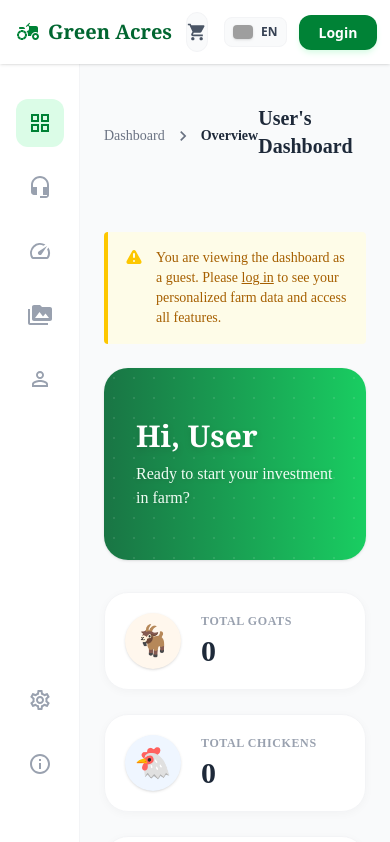
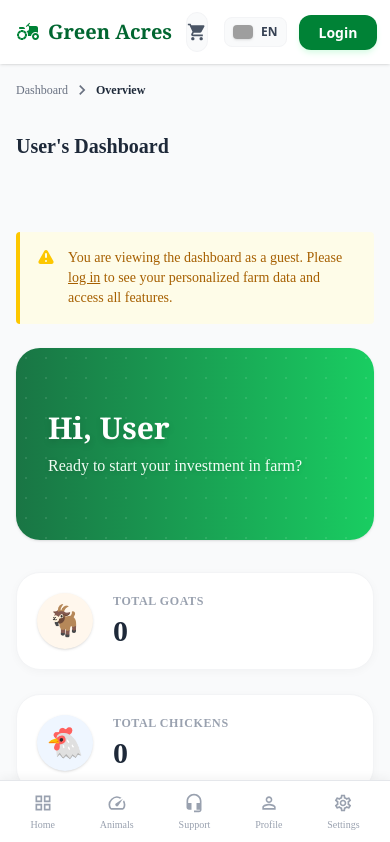
Before and after one commit to SanjayBista1010/InvestoMart, a React (Vite) app in the folder frontend/: page /userdashboard in a window 390 px wide. Shown: the top 842 px of the page. Built offline with nearby package versions, Linux system fonts and the light colour scheme; grey boxes are pictures that could not be loaded; a web font is replaced by a local one.

Commit message:
feat(ui): Add responsive app-like mobile layout and fix Recharts container height error

```diff
--- a/frontend/src/components/Layout/DashboardLayout.jsx
+++ b/frontend/src/components/Layout/DashboardLayout.jsx
@@ -10,11 +10,11 @@ const DashboardLayout = ({ children, pageTitle, breadcrumbs = [] }) => {
             <DashboardSidebar />
 
             {/* Main Content */}
-            <div className="flex-1 ml-20 p-6 md:p-8 overflow-y-auto">
+            <div className="flex-1 ml-0 md:ml-20 p-4 pb-24 md:p-8 overflow-y-auto w-full">
                 <div className="max-w-7xl mx-auto h-full flex flex-col relative">
                     {/* Header with Breadcrumbs */}
-                    <div className="flex items-center justify-between mb-8 pr-16">
-                        <div className="flex items-center gap-2 text-sm text-gray-500">
+                    <div className="flex flex-col md:flex-row md:items-center justify-between mb-8 pr-0 md:pr-16">
+                        <div className="flex items-center gap-1 md:gap-2 text-xs md:text-sm text-gray-500 flex-wrap mb-4 md:mb-0">
                             <span>Dashboard</span>
                             {breadcrumbs.map((crumb, index) => (
                                 <React.Fragment key={index}>
--- a/frontend/src/components/UserDashboard/AnalyticsSection.jsx
+++ b/frontend/src/components/UserDashboard/AnalyticsSection.jsx
@@ -56,7 +56,7 @@ const AnalyticsSection = ({ data }) => {
                     </div>
                 </div>
 
-                <div className="flex-grow bg-gray-50 rounded-xl relative overflow-hidden p-4 min-h-[250px]">
+                <div className="bg-gray-50 rounded-xl relative overflow-hidden p-4 h-[300px] w-full mt-auto">
                     {chartData.length > 0 ? (
                         <ResponsiveContainer width="100%" height="100%">
                             <LineChart data={chartData} margin={{ top: 10, right: 10, left: -20, bottom: 0 }}>
--- a/frontend/src/components/UserDashboard/DashboardSidebar.jsx
+++ b/frontend/src/components/UserDashboard/DashboardSidebar.jsx
@@ -22,7 +22,9 @@ const SidebarItem = ({ icon, label, active }) => (
 
 const DashboardSidebar = () => {
     return (
-        <div className="w-20 bg-white h-screen fixed left-0 top-0 border-r border-gray-100 flex flex-col items-center py-6 z-20">
+        <>
+            {/* Desktop Sidebar */}
+            <div className="hidden md:flex w-20 bg-white h-screen fixed left-0 top-0 border-r border-gray-100 flex-col items-center py-6 z-20">
             {/* Logo */}
             <div className="mb-10 text-green-700">
                 <AgricultureIcon fontSize="large" />
@@ -54,7 +56,32 @@ const DashboardSidebar = () => {
                 </Link>
                 <SidebarItem icon={<InfoOutlinedIcon />} label="Information" />
             </div>
-        </div>
+            </div>
+
+            {/* Mobile Bottom Navigation */}
+            <div className="md:hidden fixed bottom-0 left-0 right-0 bg-white border-t border-gray-200 flex justify-around items-center h-16 z-50 shadow-[0_-2px_10px_rgba(0,0,0,0.05)] px-2">
+                <Link to="/" className="text-gray-400 hover:text-green-600 flex flex-col items-center active:text-green-700">
+                    <GridViewIcon fontSize="small" />
+                    <span className="text-[10px] mt-1 font-medium">Home</span>
+                </Link>
+                <Link to="/health-records" className="text-gray-400 hover:text-green-600 flex flex-col items-center active:text-green-700">
+                    <SpeedIcon fontSize="small" />
+                    <span className="text-[10px] mt-1 font-medium">Animals</span>
+                </Link>
+                <Link to="/chatbot" className="text-gray-400 hover:text-green-600 flex flex-col items-center active:text-green-700">
+                    <HeadsetMicIcon fontSize="small" />
+                    <span className="text-[10px] mt-1 font-medium">Support</span>
+                </Link>
+                <Link to="/profile" className="text-gray-400 hover:text-green-600 flex flex-col items-center active:text-green-700">
+                    <PersonOutlineIcon fontSize="small" />
+                    <span className="text-[10px] mt-1 font-medium">Profile</span>
+                </Link>
+                <Link to="/settings" className="text-gray-400 hover:text-green-600 flex flex-col items-center active:text-green-700">
+                    <SettingsOutlinedIcon fontSize="small" />
+                    <span className="text-[10px] mt-1 font-medium">Settings</span>
+                </Link>
+            </div>
+        </>
     );
 };
 
```
